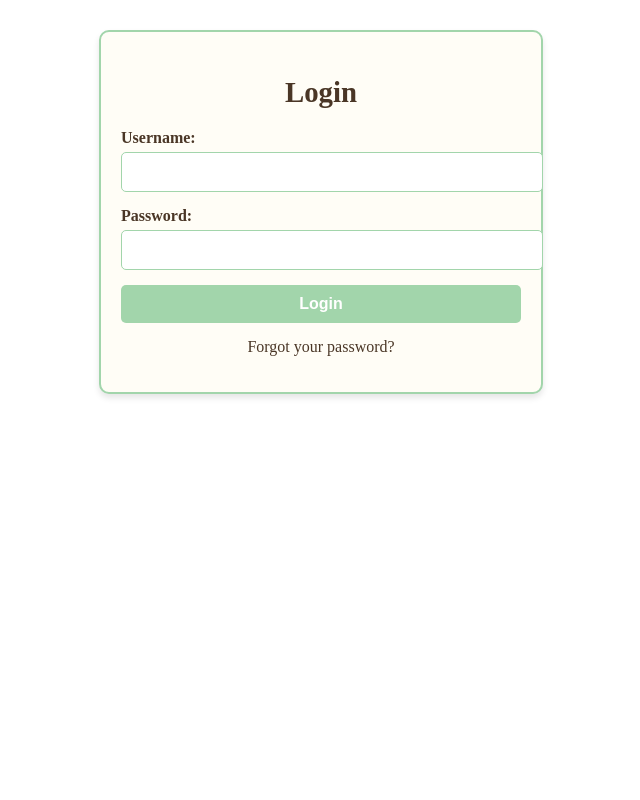
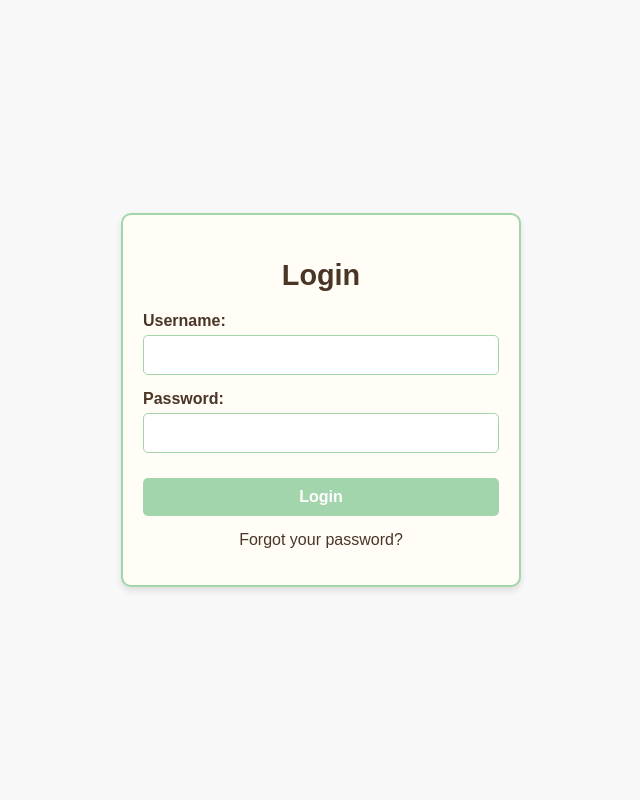
Before and after one commit to Bekadevelop/Timeschedule, a Django app: page /login/ in a window 1280 px wide. Shown: the whole page, without its empty margins (319-959 px from the left). Run offline with Django 5.2, Linux system fonts and the light colour scheme.

Commit message:
обновление

```diff
--- a/myproject/settings.py
+++ b/myproject/settings.py
@@ -126,7 +126,7 @@ STATICFILES_DIRS = [
 ]
 
 # Директория для собранных файлов
-STATIC_ROOT = os.path.join(BASE_DIR, "staticfiles")
+# STATIC_ROOT = os.path.join(BASE_DIR, "staticfiles")
 
 # Default primary key field type
 # https://docs.djangoproject.com/en/5.1/ref/settings/#default-auto-field
@@ -137,7 +137,7 @@ DEFAULT_AUTO_FIELD = 'django.db.models.BigAutoField'
 AUTH_USER_MODEL = 'uuser.CustomUser'
 
 
-import os
+# import os
 
 BASE_DIR = os.path.dirname(os.path.dirname(os.path.abspath(__file__)))
 
--- a/uuser/forms.py
+++ b/uuser/forms.py
@@ -2,6 +2,9 @@ from django import forms
 from .models import Student, Teacher
 from django.contrib.auth.forms import UserCreationForm
 from .models import CustomUser
+from django.core.exceptions import ValidationError
+from uuser.models import Schedule, Subject, CustomUser
+
 
 class StudentRegistrationForm(UserCreationForm):
     class Meta:
@@ -32,9 +35,6 @@ class TeacherRegistrationForm(UserCreationForm):
 
 
 
-from django import forms
-from django.core.exceptions import ValidationError
-from uuser.models import Schedule, Subject, CustomUser
 
 class ScheduleForm(forms.ModelForm):
     class Meta:
--- a/uuser/models.py
+++ b/uuser/models.py
@@ -1,3 +1,4 @@
+from django.core.exceptions import ValidationError
 from django.db import models
 from django.contrib.auth.models import AbstractUser
 
@@ -55,11 +56,7 @@ class Cabinet(models.Model):
 
 
 # Расписание
-from django.core.exceptions import ValidationError
-from django.db import models
 
-from django.core.exceptions import ValidationError
-from django.db import models
 
 class Schedule(models.Model):
     groups = models.ManyToManyField('StudentGroup', related_name="schedule_groups")
@@ -99,7 +96,6 @@ class Teacher(models.Model):
         verbose_name_plural = "Teachers"
 
 
-from django.db import models
 
 class UserSubscription(models.Model):
     subscription = models.CharField(max_length=500)
--- a/uuser/templates/uuser/base.html
+++ b/uuser/templates/uuser/base.html
@@ -9,6 +9,9 @@
         /* Общий стиль */
         body {
             font-family: Arial, sans-serif;
+            display: flex;
+            flex-direction: column;
+            min-height: 100vh; /* Минимальная высота на весь экран */
             margin: 0;
             padding: 0;
             background-color: #fffaf0; /* Молочный фон */
@@ -58,6 +61,7 @@
 
         /* Основной контент */
         main {
+            flex: 1; /* Основной контент занимает всё доступное пространство */
             padding: 20px;
             background-color: #fffdf6; /* Молочный тон */
             box-shadow: 0 4px 6px rgba(0, 0, 0, 0.1);
--- a/uuser/templates/uuser/login.html
+++ b/uuser/templates/uuser/login.html
@@ -1,34 +1,116 @@
-<!doctype html>
+<!DOCTYPE html>
 <html lang="en">
 <head>
     <meta charset="UTF-8">
-    <meta name="viewport"
-          content="width=device-width, user-scalable=no, initial-scale=1.0, maximum-scale=1.0, minimum-scale=1.0">
-    <meta http-equiv="X-UA-Compatible" content="ie=edge">
-    <title>Document</title>
+    <meta name="viewport" content="width=device-width, initial-scale=1.0">
+    <title>Login Page</title>
+    <style>
+        /* Основные стили */
+        body {
+            margin: 0;
+            padding: 0;
+            font-family: Arial, sans-serif;
+            background-color: #f8f8f8;
+            display: flex;
+            justify-content: center;
+            align-items: center;
+            height: 100vh;
+        }
+
+        main {
+            width: 100%;
+            max-width: 400px;
+            margin: 0 auto;
+        }
+
+        .login-container {
+            padding: 20px;
+            background-color: #fffdf6;
+            border: 2px solid #a2d5ab;
+            border-radius: 10px;
+            box-shadow: 0 4px 6px rgba(0, 0, 0, 0.1);
+        }
+
+        .login-container h2 {
+            text-align: center;
+            color: #4a3626;
+            font-size: 1.8rem;
+            margin-bottom: 20px;
+        }
+
+        .form-group {
+            margin-bottom: 15px;
+        }
+
+        .form-group label {
+            display: block;
+            margin-bottom: 5px;
+            color: #4a3626;
+            font-weight: bold;
+        }
+
+        .form-group input,
+        .login-button {
+            width: 100%; /* Полная ширина */
+            box-sizing: border-box; /* Учитываем padding и border */
+            padding: 10px;
+            border: 1px solid #a2d5ab;
+            border-radius: 5px;
+            font-size: 1rem;
+        }
+
+        .login-button {
+            background-color: #a2d5ab;
+            color: white;
+            font-weight: bold;
+            cursor: pointer;
+            border: none;
+            margin-top: 10px; /* Отступ сверху для кнопки */
+            transition: background-color 0.3s ease;
+        }
+
+        .login-button:hover {
+            background-color: #8cbf91;
+        }
+
+        .forgot-password {
+            text-align: center;
+            margin-top: 15px;
+        }
+
+        .forgot-password a {
+            color: #4a3626;
+            text-decoration: none;
+            transition: color 0.3s ease;
+        }
+
+        .forgot-password a:hover {
+            color: #a2d5ab;
+        }
+    </style>
 </head>
 <body>
-
-
 <main>
-    <div style="max-width: 400px; margin: 30px auto; padding: 20px; background-color: #fffdf6; border: 2px solid #a2d5ab; border-radius: 10px; box-shadow: 0 4px 6px rgba(0, 0, 0, 0.1);">
-        <h2 style="text-align: center; color: #4a3626; font-size: 1.8rem; margin-bottom: 20px;">Login</h2>
+    <div class="login-container">
+        <h2>Login</h2>
         <form method="post">
             {% csrf_token %}
             {% if error %}
                 <p style="color: #d9534f; text-align: center; font-weight: bold;">{{ error }}</p>
             {% endif %}
-            <div style="margin-bottom: 15px;">
-                <label for="username" style="display: block; margin-bottom: 5px; color: #4a3626; font-weight: bold;">Username:</label>
-                <input type="text" name="username" id="username" required style="width: 100%; padding: 10px; border: 1px solid #a2d5ab; border-radius: 5px; font-size: 1rem;">
+            <div class="form-group">
+                <label for="username">Username:</label>
+                <input type="text" name="username" id="username" required>
             </div>
-            <div style="margin-bottom: 15px;">
-                <label for="password" style="display: block; margin-bottom: 5px; color: #4a3626; font-weight: bold;">Password:</label>
-                <input type="password" name="password" id="password" required style="width: 100%; padding: 10px; border: 1px solid #a2d5ab; border-radius: 5px; font-size: 1rem;">
+            <div class="form-group">
+                <label for="password">Password:</label>
+                <input type="password" name="password" id="password" required>
             </div>
-            <button type="submit" style="width: 100%; padding: 10px; background-color: #a2d5ab; color: white; border: none; border-radius: 5px; font-size: 1rem; font-weight: bold; cursor: pointer;">Login</button>
+            <button type="submit" class="login-button">Login</button>
         </form>
-        <p style="text-align: center; margin-top: 15px;"><a href="{% url 'password_reset' %}" style="color: #4a3626; text-decoration: none;">Forgot your password?</a></p>
+        <p class="forgot-password">
+            <a href="{% url 'password_reset' %}">Forgot your password?</a>
+        </p>
     </div>
 </main>
 </body>
--- a/uuser/urls.py
+++ b/uuser/urls.py
@@ -1,8 +1,10 @@
 from django.urls import path
 from . import views
 from django.contrib.auth.views import LogoutView
+from django.shortcuts import redirect
 
 urlpatterns = [
+    path('', lambda request: redirect('login')),
     path('register/student/', views.register_student, name='register_student'),
     path('register/teacher/', views.register_teacher, name='register_teacher'),
     path('login/', views.login_view, name='login'),
--- a/uuser/views.py
+++ b/uuser/views.py
@@ -1,12 +1,19 @@
-from django.shortcuts import render
-
 from django.shortcuts import render, redirect
 from django.contrib.auth import login, authenticate
-from django.contrib.auth.forms import AuthenticationForm
+from django.contrib.auth.decorators import login_required
 from .forms import StudentRegistrationForm, TeacherRegistrationForm
-from myproject import settings
-from django.shortcuts import render
-from .forms import StudentRegistrationForm
+from django.utils.timezone import now
+from datetime import datetime, timedelta
+from .models import Schedule, CustomUser, UserSubscription
+from django.http import JsonResponse
+from django.views.decorators.csrf import csrf_exempt
+from django.conf import settings
+import json
+from pywebpush import webpush, WebPushException
+import logging
+
+logger = logging.getLogger(__name__)
+
 
 def register_student(request):
     if request.method == "POST":
@@ -23,18 +30,16 @@ def register_teacher(request):
     if request.method == "POST":
         form = TeacherRegistrationForm(request.POST)
         if form.is_valid():
-            user = form.save()
-            login(request, user)
-            return redirect('dashboard')
+            try:
+                user = form.save()
+                login(request, user)
+                return redirect('dashboard')
+            except Exception as e:
+                return render(request, 'error.html', {'message': str(e)})
     else:
         form = TeacherRegistrationForm()
     return render(request, 'register_teacher.html', {'form': form})
 
-
-from django.shortcuts import render, redirect
-from django.contrib.auth import authenticate, login
-from django.contrib.auth.decorators import login_required
-from .models import CustomUser
 
 
 def login_view(request):
@@ -66,23 +71,6 @@ def teacher_page(request):
         'message': f'Привет, учитель {request.user.username}!'
     })
 
-from django.shortcuts import render
-from django.utils.timezone import now
-from datetime import datetime, timedelta
-from django.conf import settings
-from .models import Schedule
-
-from datetime import datetime, timedelta
-from django.utils.timezone import now
-from django.shortcuts import render
-from django.conf import settings
-from uuser.models import Schedule
-
-from datetime import datetime, timedelta
-from django.utils.timezone import now
-from django.shortcuts import render
-from django.conf import settings
-from uuser.models import Schedule
 
 def schedule_view(request):
     user = request.user
@@ -113,6 +101,7 @@ def schedule_view(request):
     try:
         selected_week = int(selected_week_str)
     except ValueError:
+        logger.warning(f"Invalid week value: {selected_week_str}")
         selected_week = current_week
 
     # Рассчитываем начало и конец выбранной недели
@@ -149,11 +138,6 @@ def schedule_view(request):
 
     return render(request, 'uuser/schedule.html', context)
 
-import json
-from django.http import JsonResponse
-from django.views.decorators.csrf import csrf_exempt
-from django.contrib.auth.decorators import login_required
-from .models import UserSubscription
 
 @csrf_exempt
 @login_required
@@ -170,10 +154,6 @@ def save_subscription(request):
     return JsonResponse({"status": "error"}, status=400)
 
 
-import json
-from pywebpush import webpush, WebPushException
-from django.conf import settings
-from .models import UserSubscription
 
 def push_notification(user_id):
     user_subscriptions = UserSubscription.objects.filter(user_id=user_id)
@@ -192,5 +172,12 @@ def push_notification(user_id):
                 }
             )
         except WebPushException as ex:
-            print("Error sending push:", ex)
-            # Если ex.response.status_code == 410, то можно удалить подписку из БД
+            # print("Error sending push:", ex)
+            # # Если ex.response.status_code == 410, то можно удалить подписку из БД
+            if ex.response and ex.response.status_code == 410:
+                # Если код ответа 410, удаляем устаревшую подписку
+                subscription.delete()
+                logger.warning(f"Subscription removed due to error 410: {ex}")
+            else:
+                # Логируем ошибку для других случаев
+                logger.error(f"Push notification failed: {ex}")
```
Also changed, not shown: uuser/admin.py (+3 -10 lines), db.sqlite3.
